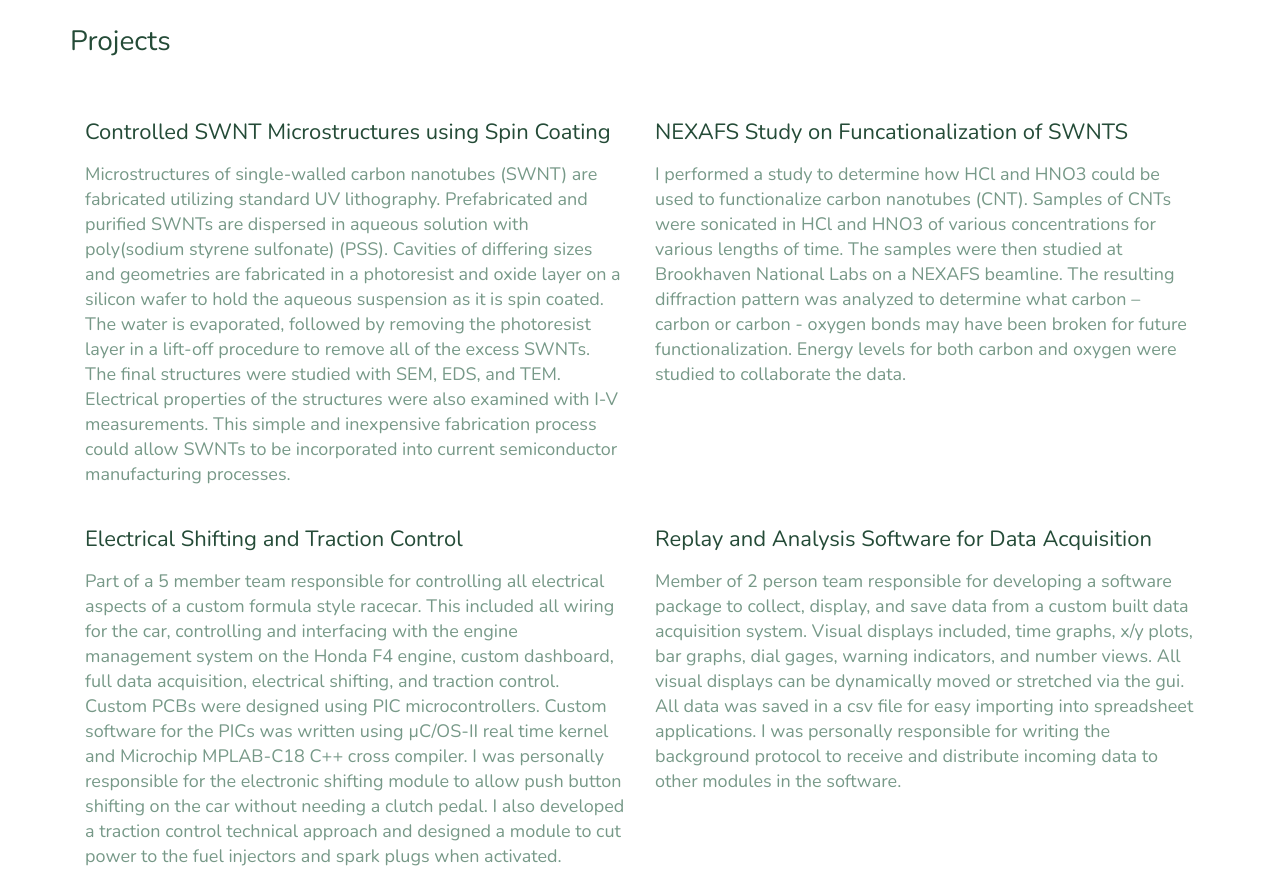
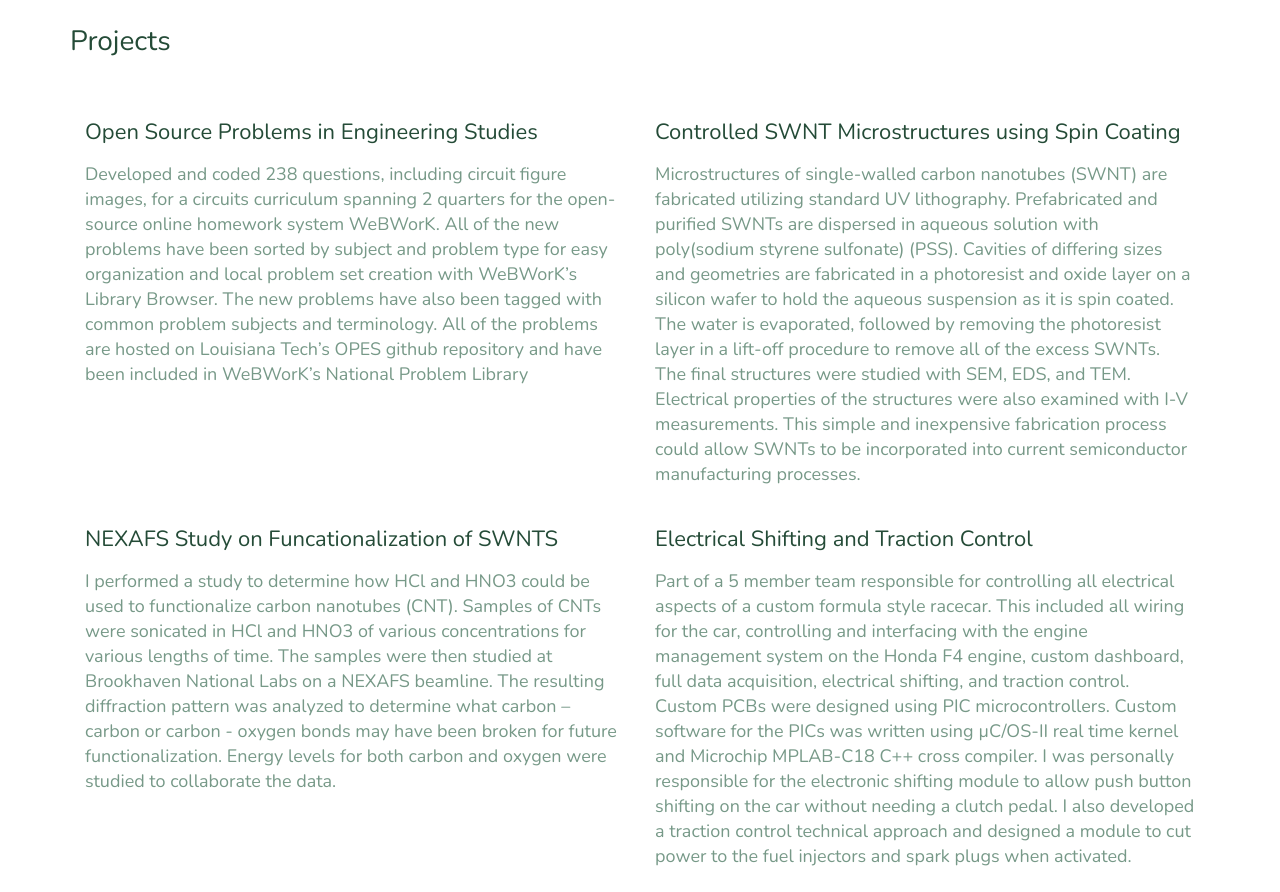
Before and after one commit to phummel/phummel.github.io, a plain HTML site: page index.html in a window 1280 px wide. Shown: the part 1780-2672 px from the top of the page. Drawn offline with nearby package versions, Linux system fonts and the light colour scheme.

Commit message:
Add OPES to project section, fix dead links

```diff
--- a/index.html
+++ b/index.html
@@ -134,12 +134,12 @@
                                                 <h1>Projects</h1>
                                                 <p><br></p>
 						<div class="col-md-6 feature-1 wp3 delay-05s">
+                                                    <h2>Open Source Problems in Engineering Studies</h2>
+                                                    <p>Developed and coded 238 questions, including circuit figure images, for a circuits curriculum spanning 2 quarters for the open-source online homework system WeBWorK. All of the new problems have been sorted by subject and problem type for easy organization and local problem set creation with WeBWorK’s Library Browser. The new problems have also been tagged with common problem subjects and terminology. All of the problems are hosted on Louisiana Tech’s OPES github repository and have been included in WeBWorK’s National Problem Library</p>
+						</div>
+						<div class="col-md-6 feature-2 wp3 delay-1s">
                                                     <h2>Controlled SWNT Microstructures using Spin Coating</h2>
                                                     <p>Microstructures of single-walled carbon nanotubes (SWNT) are fabricated utilizing standard UV lithography. Prefabricated and purified SWNTs are dispersed in aqueous solution with poly(sodium styrene sulfonate) (PSS). Cavities of differing sizes and geometries are fabricated in a photoresist and oxide layer on a silicon wafer to hold the aqueous suspension as it is spin coated. The water is evaporated, followed by removing the photoresist layer in a lift-off procedure to remove all of the excess SWNTs. The final structures were studied with SEM, EDS, and TEM. Electrical properties of the structures were also examined with I-V measurements. This simple and inexpensive fabrication process could allow SWNTs to be incorporated into current semiconductor manufacturing processes.</p>
-						</div>
-						<div class="col-md-6 feature-2 wp3 delay-1s">
-                                                    <h2>NEXAFS Study on Funcationalization of SWNTS</h2>
-                                                    <p>I performed a study to determine how HCl and HNO3 could be used to functionalize carbon nanotubes (CNT). Samples of CNTs were sonicated in HCl and HNO3 of various concentrations for various lengths of time. The samples were then studied at Brookhaven National Labs on a NEXAFS beamline. The resulting diffraction pattern was analyzed to determine what carbon – carbon or carbon - oxygen bonds may have been broken for future functionalization. Energy levels for both carbon and oxygen were studied to collaborate the data.</p>
 						</div>
                                         </div>
                                 </div>
@@ -147,12 +147,12 @@
                                         <br>
 					<div class="col-md-12">
                                                 <div class="col-md-6 feature-3 wp4">
+                                                    <h2>NEXAFS Study on Funcationalization of SWNTS</h2>
+                                                    <p>I performed a study to determine how HCl and HNO3 could be used to functionalize carbon nanotubes (CNT). Samples of CNTs were sonicated in HCl and HNO3 of various concentrations for various lengths of time. The samples were then studied at Brookhaven National Labs on a NEXAFS beamline. The resulting diffraction pattern was analyzed to determine what carbon – carbon or carbon - oxygen bonds may have been broken for future functionalization. Energy levels for both carbon and oxygen were studied to collaborate the data.</p>
+						</div>
+						<div class="col-md-6 feature-4 wp4 delay-05s">
                                                     <h2>Electrical Shifting and Traction Control</h2>
                                                     <p>Part of a 5 member team responsible for controlling all electrical aspects of a custom formula style racecar. This included all wiring for the car, controlling and interfacing with the engine management system on the Honda F4 engine, custom dashboard, full data acquisition, electrical shifting, and traction control. Custom PCBs were designed using PIC microcontrollers. Custom software for the PICs was written using µC/OS-II real time kernel and Microchip MPLAB-C18 C++ cross compiler. I was personally responsible for the electronic shifting module to allow push button shifting on the car without needing a clutch pedal. I also developed a traction control technical approach and designed a module to cut power to the fuel injectors and spark plugs when activated.</p>
-						</div>
-						<div class="col-md-6 feature-4 wp4 delay-05s">
-                                                    <h2>Replay and Analysis Software for Data Acquisition</h2>
-                                                    <p>Member of 2 person team responsible for developing a software package to collect, display, and save data from a custom built data acquisition system. Visual displays included, time graphs, x/y plots, bar graphs, dial gages, warning indicators, and number views. All visual displays can be dynamically moved or stretched via the gui. All data was saved in a csv file for easy importing into spreadsheet applications. I was personally responsible for writing the background protocol to receive and distribute incoming data to other modules in the software.</p>
 						</div>
 					</div>
 				</div>
@@ -441,7 +441,7 @@
 							<li><a href="#education">Education</a></li>
 							<li><a href="#projects">Projects</a></li>
 							<li><a href="#classes">Classes</a></li>
-							<li><a href="#camp">Cyber Discovery</a></li>
+							<!-- <li><a href="#camp">Cyber Discovery</a></li> -->
 							<li><a href="teaching">Teaching Philosophy</a></li>
 						</ul>
 					</div>
@@ -459,10 +459,12 @@
 				</ul>
 				<ul>
 					<li><a href="#classes"><i class="fa fa-institution"></i>Classes</a></li>
-					<li><a href="#camp"><i class="fa fa-lightbulb-o"></i>Cyber Discovery</a></li>
+				<!--	<li><a href="#camp"><i class="fa fa-lightbulb-o"></i>Cyber Discovery</a></li>
+				</ul>
+				<ul>  -->
+					<li><a href="#teaching"><i class="fa fa-graduation-cap"></i>Teaching Philosophy</a></li>
 				</ul>
 				<ul>
-					<li><a href="#teaching"><i class="fa fa-graduation-cap"></i>Teaching Philosophy</a></li>
 					<li><a href="#publications"><i class="fa fa-newspaper-o"></i>Publication</a></li>
 				</ul>
 			</nav>
```
